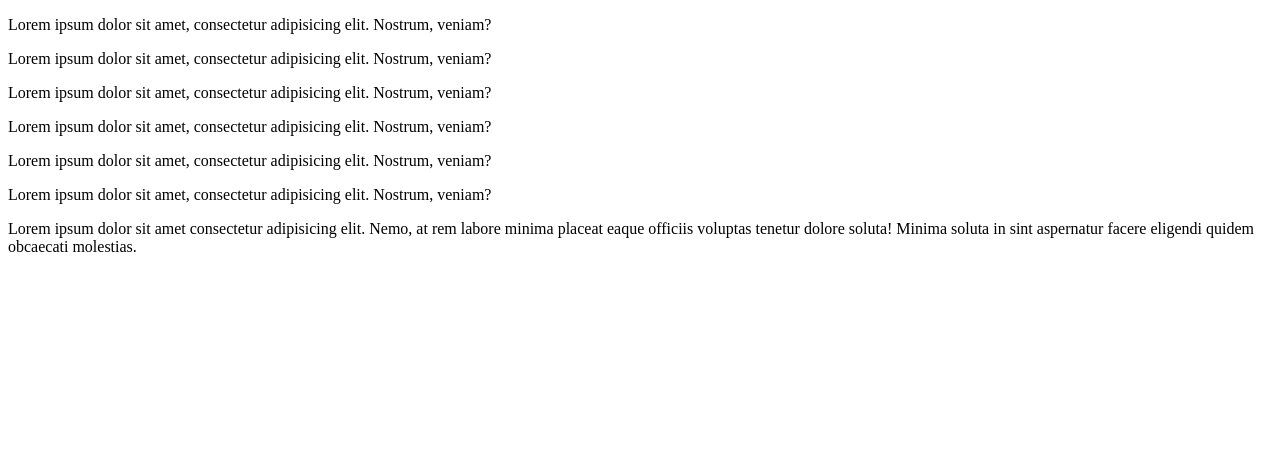
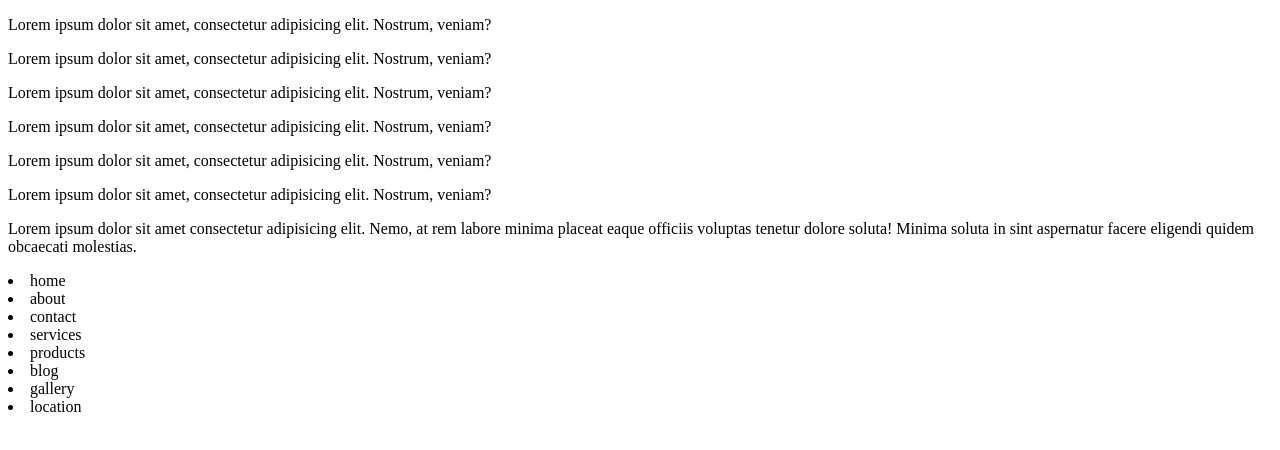
Before and after one commit to jobkshaji/learn-git, a plain HTML site: page index.htm in a window 1280 px wide. Drawn offline with Linux system fonts and the light colour scheme.

Commit message:
add a lis file

```diff
--- a/index.htm
+++ b/index.htm
@@ -30,5 +30,13 @@
       Minima soluta in sint aspernatur facere eligendi quidem obcaecati
       molestias.
     </p>
+    <li>home</li>
+    <li>about</li>
+    <li>contact</li>
+    <li>services</li>
+    <li>products</li>
+    <li>blog</li>
+    <li>gallery</li>
+    <li>location</li>
   </body>
 </html>
```
